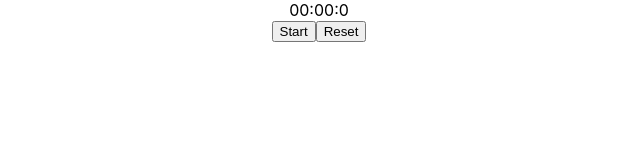
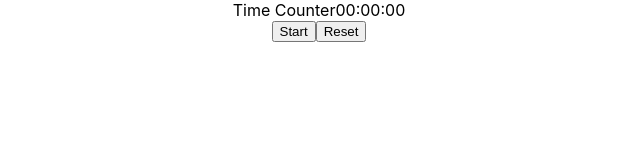
Before and after one commit to YuliiaAlieks/timer-react, a React (Create React App) app: page / in a window 1280 px wide. Shown: the top 160 px of the page, without its empty margins (321-961 px from the left). Built offline with nearby package versions, Linux system fonts and the light colour scheme.

Commit message:
Created component for time displaying

```diff
--- a/src/App.js
+++ b/src/App.js
@@ -1,15 +1,16 @@
 import { useEffect, useState } from 'react';
 import './App.css';
+import TimeDisplay from './components/TimeDisplay';
 
 
 
 function App() {
-  const [seconds, setSeconds] = useState(0);
+  const [secondsCount, setSecondsCount] = useState(0);
   const [isStarted, setIsStarted] = useState(false);
 
   useEffect(() => {
     const intervalId = setInterval(() => {
-      setSeconds((s) => s + 1);
+      setSecondsCount((s) => s + 1);
     }, 1000);
 
     if (!isStarted) {
@@ -22,26 +23,28 @@ function App() {
 
 
   function startStopHandler() {
-    console.log('Clicked');
-    if (isStarted === false) {
-      setIsStarted(true);
-      console.log("🧚 ~ true", true)
-    } else {
-      setIsStarted(false);
-      console.log("🧚 ~ false", false)
-    }
+
+    setIsStarted(!isStarted)
+    // console.log('Clicked');
+    // if (isStarted === false) {
+    //   setIsStarted(true);
+    //   console.log("🧚 ~ true", true)
+    // } else {
+    //   setIsStarted(false);
+    //   console.log("🧚 ~ false", false)
+    // }
   }
 
   function resetHandler() {
     setIsStarted(false);
-    setSeconds(0);
+    setSecondsCount(0);
     console.log('Reset')
   }
 
   return (
     <div className="App">
       <header>
-        <div>{`00:00:${seconds}`}</div>
+        <TimeDisplay secondsCount={secondsCount}/>
         <button onClick={startStopHandler}>{isStarted ? 'Stop' : 'Start'}</button>
         <button onClick={resetHandler}>Reset</button>
       </header>
--- /dev/null
+++ b/src/components/TimeDisplay.js
@@ -0,0 +1,16 @@
+const TimeDisplay = ({secondsCount}) => {
+    const seconds = secondsCount % 60;
+    const minutesCount = (secondsCount - seconds) / 60;
+    const minutes = minutesCount % 60;
+    const hours = (minutesCount - minutes) / 60;
+
+    const twoDigits = (num) => String(num).padStart(2, '0');
+    return (
+        <div>
+            <label>Time Counter</label>
+            <span>{`${twoDigits(hours)}:${twoDigits(minutes)}:${twoDigits(seconds)}`}</span>
+        </div>
+    )
+}
+
+export default TimeDisplay;
```
